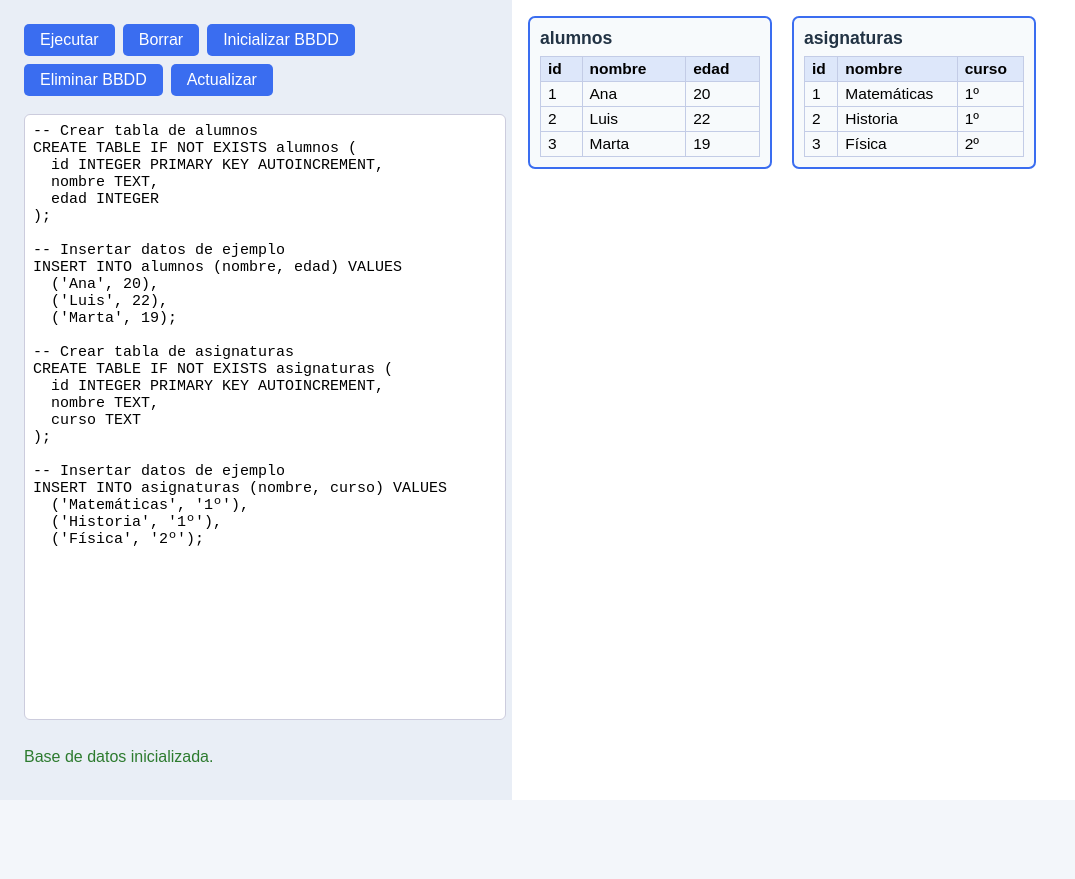
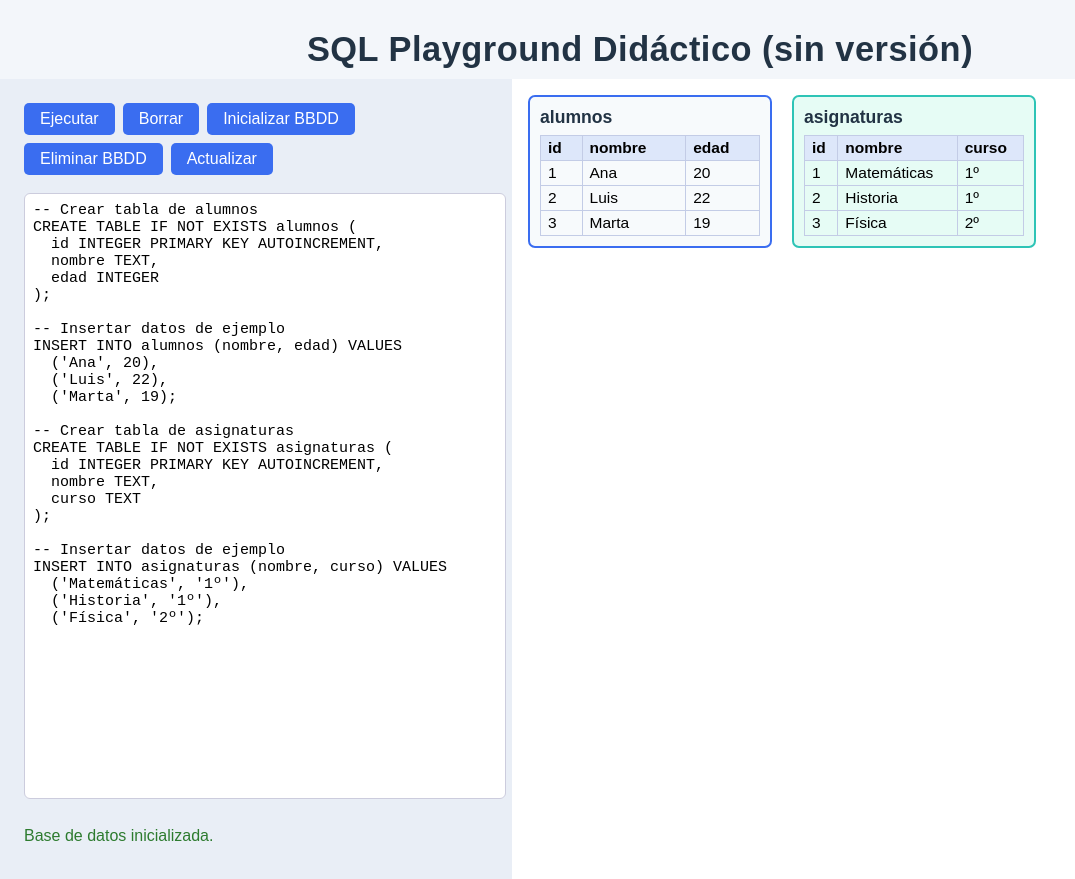
Before and after one commit to AlbertoRiveraLobato/SQL_Learning_Lab_DML_04, a plain HTML site: page index.html in a window 1280 px wide. Shown: the whole page, without its empty margins (0-1075 px from the left). Before the commit the page ends 800 px from the top, so only its background shows below. Drawn offline with nearby package versions, Linux system fonts and the light colour scheme; no server answers.

Commit message:
Add table color classes and update title dynamically

```diff
--- a/index.html
+++ b/index.html
@@ -20,13 +20,31 @@
     table { width: 100%; border-collapse: collapse; }
     th, td { border: 1px solid #c3cce6; padding: 3px 7px; text-align: left; font-size: 0.97em; }
     .msg { margin: 10px 0; color: #c0392b; }
+    /* Colores para tablas */
+    .table-color-0 { border-color: #3a6df0; background: #f7fafc; }
+    .table-color-1 { border-color: #2ec4b6; background: #e6fcf5; }
+    .table-color-2 { border-color: #ffb703; background: #fff9e6; }
+    .table-color-3 { border-color: #f94144; background: #fde9ea; }
+    .table-color-4 { border-color: #8338ec; background: #f4e9ff; }
+    .table-color-5 { border-color: #ff6f61; background: #fff1ee; }
     @media (max-width: 800px) {
       #container { flex-direction: column; }
       #left, #right { width: 100%; }
     }
+    /* Centrado del título */
+    #main-title {
+      text-align: center;
+      margin-top: 30px;
+      margin-bottom: 10px;
+      font-size: 2.15rem;
+      color: #234;
+      letter-spacing: 0.5px;
+      font-weight: 700;
+    }
   </style>
 </head>
 <body>
+  <h1 id="main-title"></h1>
   <div id="container">
     <div id="left">
       <div class="btn-group">
@@ -44,6 +62,26 @@
     </div>
   </div>
   <script>
+    // Leer versión desde readme.txt y actualizar el título
+    fetch('readme.txt')
+      .then(response => response.ok ? response.text() : '')
+      .then(text => {
+        let version = null;
+        if (text) {
+          const match = text.match(/Versión[:\s]+([0-9]+)/i);
+          if (match) version = match[1];
+        }
+        const title = document.getElementById('main-title');
+        if (version) {
+          title.textContent = 'SQL Playground Didáctico v' + version;
+        } else {
+          title.textContent = 'SQL Playground Didáctico (sin versión)';
+        }
+      })
+      .catch(() => {
+        document.getElementById('main-title').textContent = 'SQL Playground Didáctico (sin versión)';
+      });
+
     let db = null;
     let SQL = null;
 
@@ -139,10 +177,22 @@ INSERT INTO asignaturas (nombre, curso) VALUES
           graph.innerHTML = '<div style="color:#888;padding:16px;">No hay tablas en la base de datos.</div>';
           return;
         }
-        tablas[0].values.forEach(tablaRow => {
+        // Colores para las tablas
+        const tablaColors = [
+          'table-color-0',
+          'table-color-1',
+          'table-color-2',
+          'table-color-3',
+          'table-color-4',
+          'table-color-5'
+        ];
+
+        tablas[0].values.forEach((tablaRow, idx) => {
           const tabla = tablaRow[0];
           const box = document.createElement('div');
-          box.className = 'table-box';
+          // Asignar un color diferente para cada tabla
+          const colorClass = tablaColors[idx % tablaColors.length];
+          box.className = `table-box ${colorClass}`;
 
           // Título
           const title = document.createElement('div');
```
